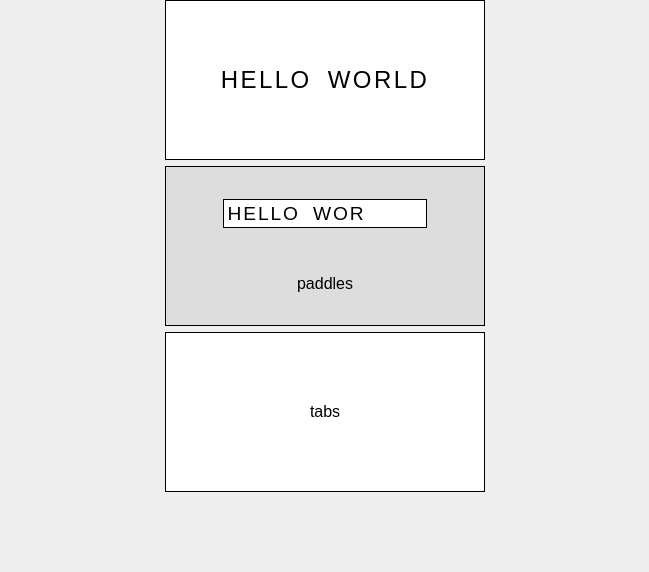
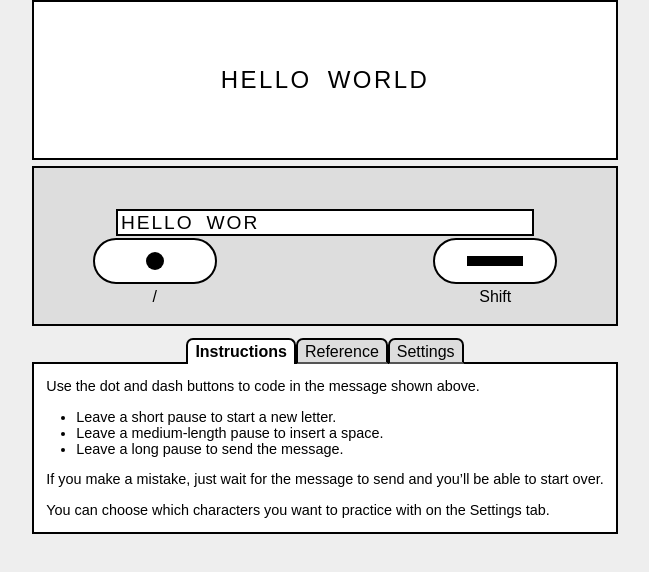
Before and after one commit to CSkin/morse-sending, a plain HTML site: page index.html in a window 1280 px wide. Shown: the whole page, without its empty margins (315-964 px from the left). Drawn offline with nearby package versions, Linux system fonts and the light colour scheme.

Commit message:
Basic design complete

```diff
--- a/index.html
+++ b/index.html
@@ -10,7 +10,7 @@
   </head>
   <body>
     <main id='app' v-cloak>
-      <div id='top-content'>
+      <div id='top'>
         <div id='paper' class='panel'>
           <div id='prompt'>{{ message1 }}</div>
         </div>
@@ -20,11 +20,29 @@
               <div id='text'>{{ message2 }}</div>
             </div>
           </div>
-          <div id='paddles'>paddles</div>
+          <div id='paddles'>
+            <div class='holder dot'>
+              <img class='paddle dot' src='paddle-dot.svg' alt='Dot paddle (/)'>
+              <span class='label'>/</span>
+            </div>
+            <div class='holder dash'>
+              <img class='paddle dash' src='paddle-dash.svg' alt='Dash paddle (Shift)'>
+              <span class='label'>Shift</span>
+            </div>
+          </div>
         </div>
       </div>
-      <div id='bottom-content'>
-        <div id='tabs' class='panel'>tabs</div>
+      <div id='bottom'>
+        <div id='footer' class='panel'>
+          <div id='tabs'>
+            <footer-tab name='instructions' :active='activeTab'></footer-tab>
+            <footer-tab name='reference' :active='activeTab'></footer-tab>
+            <footer-tab name='settings' :active='activeTab'></footer-tab>
+          </div>
+          <div id='content'>
+            <inst-content :mobile='isMobile'></inst-content>
+          </div>
+        </div>
       </div>
     </main>
   </body>
--- a/script.js
+++ b/script.js
@@ -1,8 +1,50 @@
+// ---------------------------{  Utilities  }----------------------------
+
 $( document ).ready( function () {
 
 // -------------------------{  Vue Components  }-------------------------
 
+var FooterTab = {
+  template: `
+    <div :id='name' class='tab' :class='tabClass'>{{ capitalize(name) }}</div>
+  `,
+  props: ['name', 'active'],
+  computed: {
+    tabClass: function () {
+      var isActive = this.name === this.active;
+      return {
+        active: isActive,
+        inactive: !isActive
+      }
+    }
+  },
+  methods: {
+    capitalize: function (string) {
+      return string.charAt(0).toUpperCase() + string.slice(1);
+    }
+  }
+}
 
+var InstContent = {
+  template: `
+    <div>
+      <p v-if='mobile'>Use the dot and dash buttons to code in the message shown
+      above.</p>
+      <p v-else>Use the / and Shift keys on your keyboard to code in the message
+      shown on the left.</p>
+      <ul>
+        <li>Leave a short pause to start a new letter.</li>
+        <li>Leave a medium-length pause to insert a space.</li>
+        <li>Leave a long pause to send the message.</li>
+      </ul>
+      <p>If you make a mistake, just wait for the message to send and you’ll be
+      able to start over.</p>
+      <p>You can choose which characters you want to practice with on the
+      Settings tab.</p>
+    </div>
+  `,
+  props: ['mobile']
+}
 
 // --------------------------{  Vue Instance  }--------------------------
 
@@ -10,11 +52,16 @@ var App = new Vue ({
   el: '#app',
   data: {
     message1: 'HELLO WORLD',
-    message2: 'HELLO WOR'
+    message2: 'HELLO WOR',
+    activeTab: 'instructions',
+    isMobile: true
   },
   computed: {},
   methods: {},
-  components: {}
+  components: {
+    'footer-tab': FooterTab,
+    'inst-content': InstContent
+  }
 });
 
 // --------------------------{  Key Handling  }--------------------------
--- a/style.css
+++ b/style.css
@@ -11,6 +11,10 @@ div {
   box-sizing: border-box;
 }
 
+ul {
+  -webkit-padding-start: 30px;
+}
+
 .panel {
   display: flex;
   align-items: center;
@@ -18,24 +22,13 @@ div {
   min-width: 320px;
   min-height: 160px;
   margin: 6px 0;
-  border: 1px solid black;
+  border: 2px solid black;
   background: #ffffff;
 }
 
 #paper {
   margin-top: 0;
   padding: 12px;
-}
-
-#key {
-  flex-direction: column;
-  justify-content: space-between;
-  padding: 10%;
-  background: #dddddd;
-}
-
-#tabs {
-  margin-bottom: 0;
 }
 
 #prompt {
@@ -46,11 +39,19 @@ div {
   word-spacing: 0.3em;
 }
 
+#key {
+  flex-direction: column;
+  justify-content: space-between;
+  padding: 7% 10% 3% 10%;
+  background: #dddddd;
+}
+
 #display {
-  width: 80%;
-  height: 1.8em;
-  border: 1px solid black;
-  padding: 3px;
+  width: 90%;
+  height: 1.7em;
+  min-height: 24px;
+  border: 2px solid black;
+  padding: 1px 3px;
   background: #ffffff;
   overflow: hidden;
 }
@@ -67,3 +68,72 @@ div {
   word-spacing: 0.3em;
   white-space: nowrap;
 }
+
+#paddles {
+  align-content: space-between;
+  width: 100%;
+}
+
+.holder {
+  display: flex;
+  flex-direction: column;
+  align-items: center;
+  width: 124px;
+}
+
+.dot {
+  float: left;
+}
+
+.dash {
+  float: right;
+}
+
+.label {
+  margin-top: 4px;
+}
+
+#footer {
+  flex-direction: column;
+  justify-content: flex-start;
+  margin: 12px 0 0 0;
+  border: none;
+  background: initial;
+}
+
+#tabs {
+  position: relative;
+  z-index: 1;
+  display: flex;
+  flex-direction: row;
+  flex-wrap: nowrap;
+  justify-content: center;
+  width: 100%;
+}
+
+.tab {
+  border: 2px solid black;
+  border-radius: 7px 7px 0 0;
+  padding: 3px 7px 1px 7px;
+}
+
+.active {
+  border-bottom: none;
+  background: #ffffff;
+  font-weight: bold;
+}
+
+.inactive {
+  border-bottom-style: inset;
+  background: #dddddd;
+}
+
+#content {
+  position: relative;
+  top: -2px;
+  width: 100%;
+  border: 2px solid black;
+  background: #ffffff;
+  padding: 0 12px;
+  font-size: 0.9em;
+}
```
Also changed, not shown: paddle-dash.svg (added), paddle-dot.svg (added).
